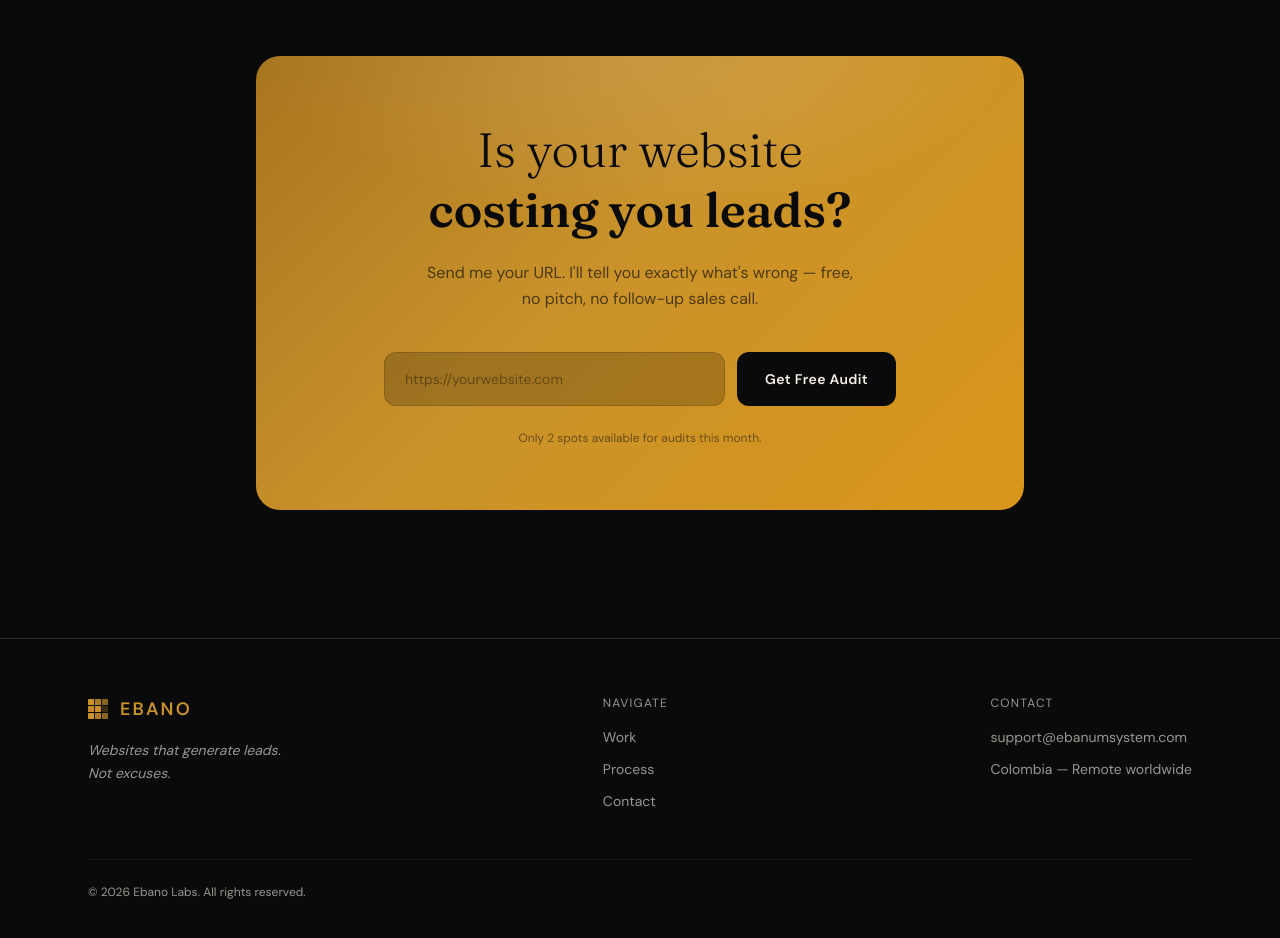
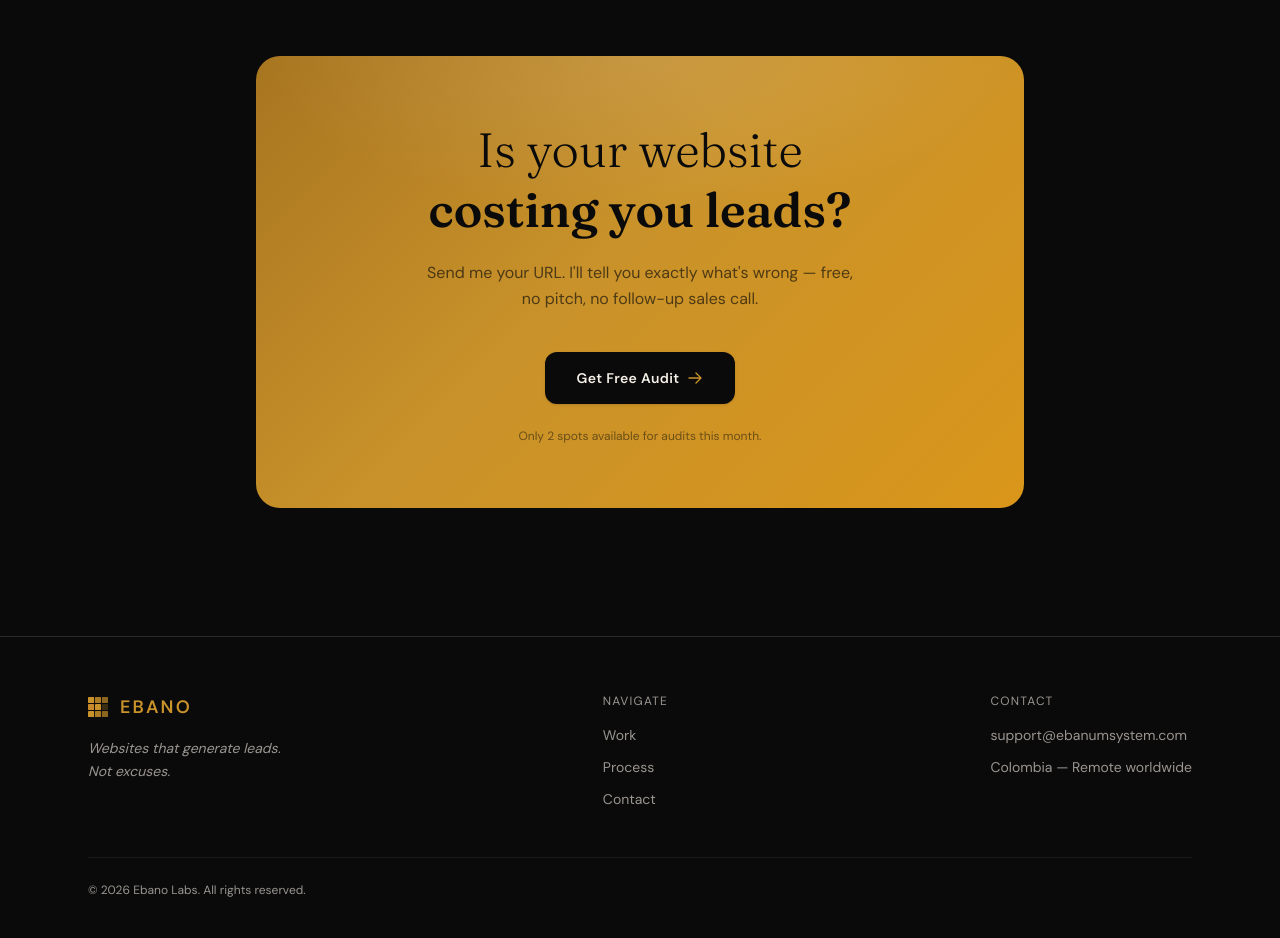
Before and after one commit to cqmacuart/ebanumsystem.com, a Next.js app: page / in a window 1280 px wide. Shown: the part 3180-4118 px from the top of the page. Built offline with nearby package versions, Linux system fonts and the light colour scheme.

Commit message:
Audit section updated from a form to a redirect button

```diff
--- a/components/sections/audit.tsx
+++ b/components/sections/audit.tsx
@@ -1,37 +1,7 @@
-"use client";
-
-import { useState } from "react";
+import Link from "next/link";
 import ScrollReveal from "@/components/ui/scroll-reveal";
 
 export default function AuditSection() {
-  const [url, setUrl] = useState("");
-  const [status, setStatus] = useState<"idle" | "loading" | "success" | "error">("idle");
-  const [message, setMessage] = useState("");
-
-  async function handleSubmit(e: React.FormEvent) {
-    e.preventDefault();
-    if (!url.trim()) return;
-
-    setStatus("loading");
-    try {
-      const res = await fetch("/api/audit", {
-        method: "POST",
-        headers: { "Content-Type": "application/json" },
-        body: JSON.stringify({ url: url.trim() }),
-      });
-      if (res.ok) {
-        setStatus("success");
-        setMessage("Got it. I'll review your site and send you a detailed breakdown within 24 hours.");
-        setUrl("");
-      } else {
-        throw new Error("Request failed");
-      }
-    } catch {
-      setStatus("error");
-      setMessage("Something went wrong. Email me directly at support@ebanumsystem.com");
-    }
-  }
-
   return (
     <section id="audit" className="py-24 md:py-32 bg-[#0A0A0A]">
       <div className="max-w-6xl mx-auto px-6">
@@ -66,41 +36,28 @@ export default function AuditSection() {
                 free, no pitch, no follow-up sales call.
               </p>
 
-              {status === "success" ? (
-                <div className="p-6 bg-black/15 rounded-2xl border border-black/10 max-w-md mx-auto">
-                  <p className="text-[#0A0A0A] font-medium">{message}</p>
-                </div>
-              ) : (
-                <form
-                  onSubmit={handleSubmit}
-                  className="flex flex-col sm:flex-row gap-3 max-w-lg mx-auto"
+              <div className="flex justify-center">
+                <Link
+                  href="/contact"
+                  className="w-full sm:w-auto inline-flex items-center justify-center gap-2 px-8 py-4 bg-[#0A0A0A] text-[#F5F0E8] text-sm font-semibold rounded-xl tracking-wide hover:bg-[#1A1A1A] transition-colors duration-200 shadow-sm"
                 >
-                  <label htmlFor="audit-url" className="sr-only">
-                    Your website URL
-                  </label>
-                  <input
-                    id="audit-url"
-                    type="url"
-                    value={url}
-                    onChange={(e) => setUrl(e.target.value)}
-                    placeholder="https://yourwebsite.com"
-                    required
-                    autoComplete="url"
-                    className="flex-1 px-5 py-4 bg-black/20 border border-black/15 text-[#0A0A0A] text-sm placeholder:text-[#0A0A0A]/40 rounded-xl focus:outline-none focus:border-black/35 focus-visible:outline focus-visible:outline-2 focus-visible:outline-offset-2 focus-visible:outline-[#0A0A0A] transition-colors"
-                  />
-                  <button
-                    type="submit"
-                    disabled={status === "loading"}
-                    className="px-7 py-4 bg-[#0A0A0A] text-[#F5F0E8] text-sm font-semibold rounded-xl tracking-wide hover:bg-[#1A1A1A] transition-colors duration-200 disabled:opacity-60 whitespace-nowrap"
+                  <span>Get Free Audit</span>
+                  <svg
+                    className="w-4 h-4 text-[#C9922A]"
+                    fill="none"
+                    viewBox="0 0 24 24"
+                    stroke="currentColor"
+                    strokeWidth={2}
+                    aria-hidden="true"
                   >
-                    {status === "loading" ? "Sending…" : "Get Free Audit"}
-                  </button>
-                </form>
-              )}
-
-              {status === "error" && (
-                <p className="mt-3 text-sm text-[#0A0A0A]/70">{message}</p>
-              )}
+                    <path
+                      strokeLinecap="round"
+                      strokeLinejoin="round"
+                      d="M13.5 4.5L21 12m0 0l-7.5 7.5M21 12H3"
+                    />
+                  </svg>
+                </Link>
+              </div>
 
               <p className="mt-6 text-xs text-[#0A0A0A]/50">
                 Only 2 spots available for audits this month.
```
